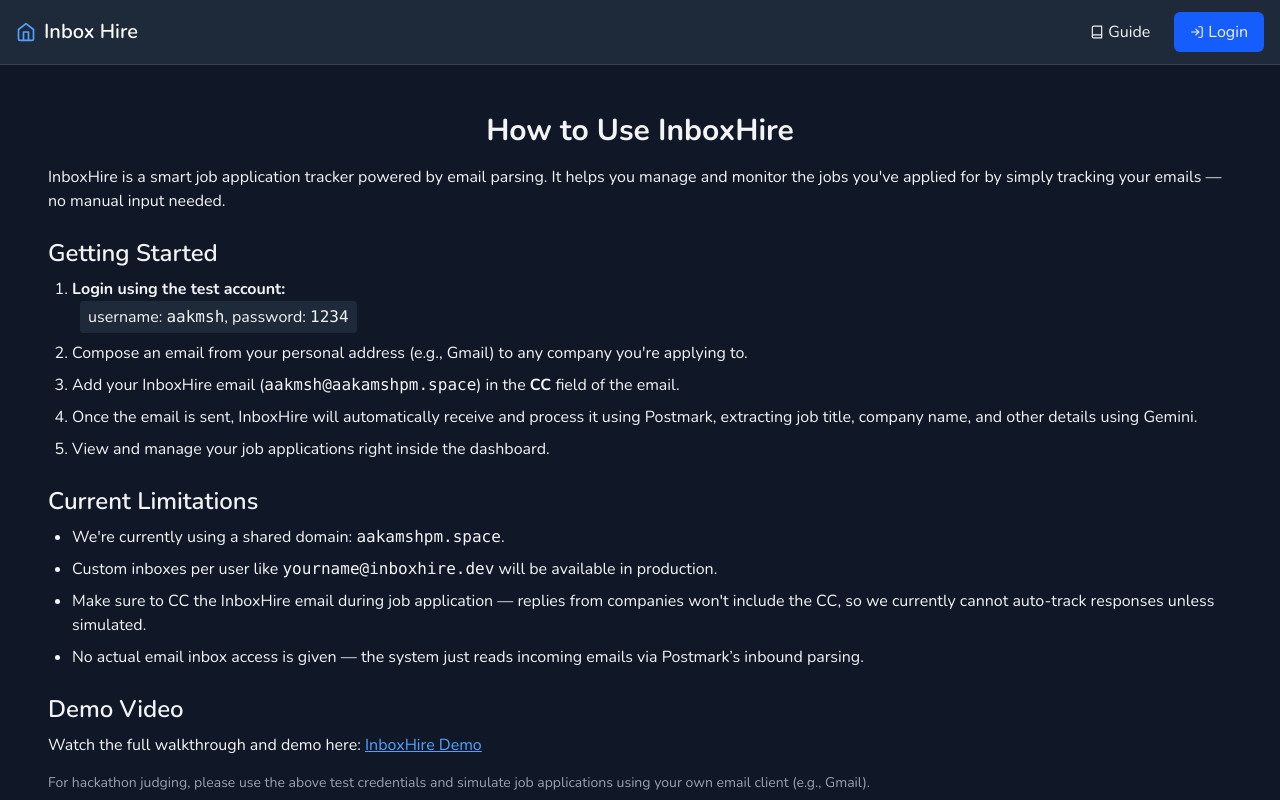
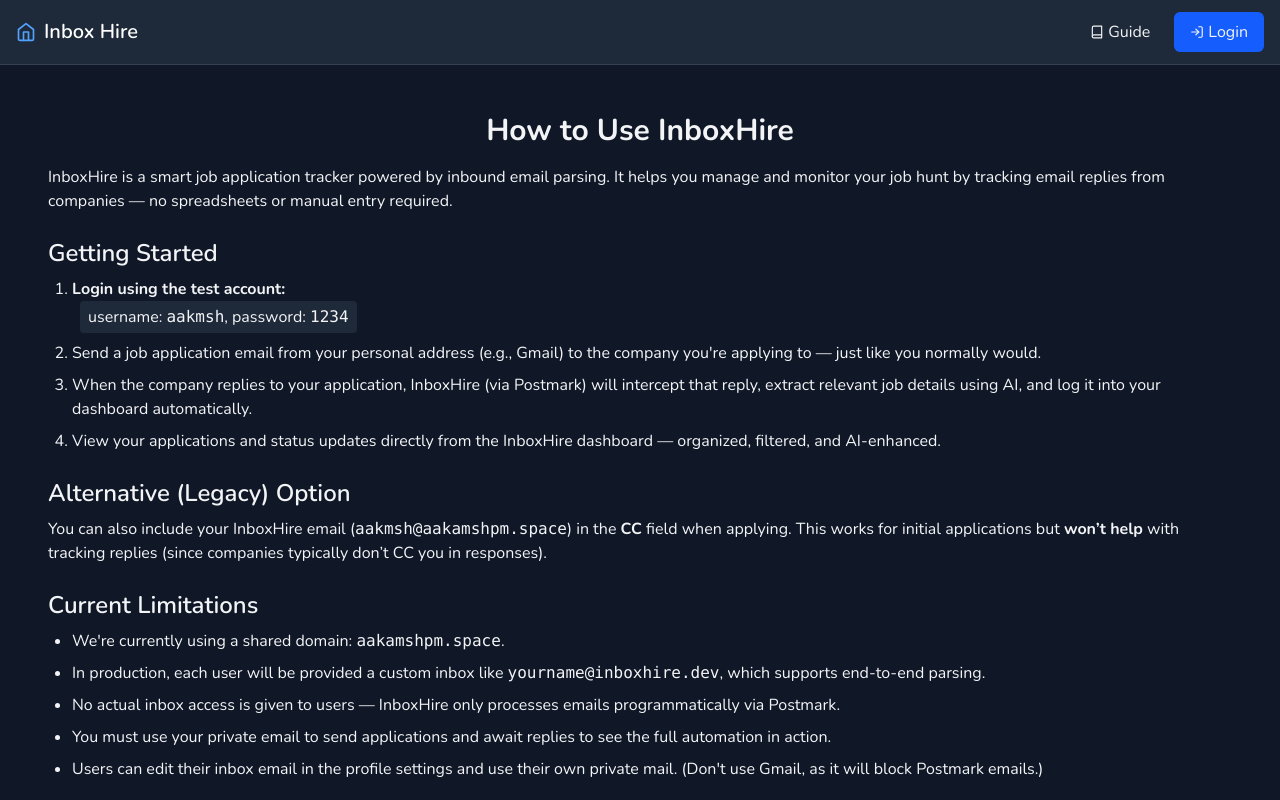
Before and after one commit to aakamshpm/inbox-hire, a React (Vite) app in the folder client/: page /guide in a window 1280 px wide. Shown: the top 800 px of the page. Built offline with nearby package versions, Linux system fonts and the light colour scheme; no server answers.

Commit message:
updated README.md

```diff
--- a/client/src/pages/Guide.tsx
+++ b/client/src/pages/Guide.tsx
@@ -8,9 +8,9 @@
       </h1>
 
       <p className="mb-4">
-        InboxHire is a smart job application tracker powered by email parsing.
-        It helps you manage and monitor the jobs you've applied for by simply
-        tracking your emails — no manual input needed.
+        InboxHire is a smart job application tracker powered by inbound email
+        parsing. It helps you manage and monitor your job hunt by tracking email
+        replies from companies — no spreadsheets or manual entry required.
       </p>
 
       <h2 className="text-2xl font-semibold mt-6 mb-2">Getting Started</h2>
@@ -23,22 +23,30 @@
           </span>
         </li>
         <li>
-          Compose an email from your personal address (e.g., Gmail) to any
-          company you're applying to.
+          Send a job application email from your personal address (e.g., Gmail)
+          to the company you're applying to — just like you normally would.
         </li>
         <li>
-          Add your InboxHire email (<code>aakmsh@aakamshpm.space</code>) in the{" "}
-          <strong>CC</strong> field of the email.
+          When the company replies to your application, InboxHire (via Postmark)
+          will intercept that reply, extract relevant job details using AI, and
+          log it into your dashboard automatically.
         </li>
         <li>
-          Once the email is sent, InboxHire will automatically receive and
-          process it using Postmark, extracting job title, company name, and
-          other details using Gemini.
-        </li>
-        <li>
-          View and manage your job applications right inside the dashboard.
+          View your applications and status updates directly from the InboxHire
+          dashboard — organized, filtered, and AI-enhanced.
         </li>
       </ol>
+
+      <h2 className="text-2xl font-semibold mt-6 mb-2">
+        Alternative (Legacy) Option
+      </h2>
+      <p className="mb-4">
+        You can also include your InboxHire email (
+        <code>aakmsh@aakamshpm.space</code>) in the <strong>CC</strong> field
+        when applying. This works for initial applications but{" "}
+        <strong>won’t help</strong> with tracking replies (since companies
+        typically don’t CC you in responses).
+      </p>
 
       <h2 className="text-2xl font-semibold mt-6 mb-2">Current Limitations</h2>
       <ul className="list-disc ml-6 mb-6 space-y-2">
@@ -46,17 +54,21 @@
           We're currently using a shared domain: <code>aakamshpm.space</code>.
         </li>
         <li>
-          Custom inboxes per user like <code>yourname@inboxhire.dev</code> will
-          be available in production.
+          In production, each user will be provided a custom inbox like{" "}
+          <code>yourname@inboxhire.dev</code>, which supports end-to-end
+          parsing.
         </li>
         <li>
-          Make sure to CC the InboxHire email during job application — replies
-          from companies won't include the CC, so we currently cannot auto-track
-          responses unless simulated.
+          No actual inbox access is given to users — InboxHire only processes
+          emails programmatically via Postmark.
         </li>
         <li>
-          No actual email inbox access is given — the system just reads incoming
-          emails via Postmark’s inbound parsing.
+          You must use your private email to send applications and await replies
+          to see the full automation in action.
+        </li>
+        <li>
+          Users can edit their inbox email in the profile settings and use their
+          own private mail. (Don't use Gmail, as it will block Postmark emails.)
         </li>
       </ul>
 
@@ -74,8 +86,10 @@
       </p>
 
       <p className="text-sm text-gray-400">
-        For hackathon judging, please use the above test credentials and
-        simulate job applications using your own email client (e.g., Gmail).
+        For hackathon testing, please use the test credentials above and
+        simulate an application from your Gmail to a fake job. Wait for a fake
+        reply (or send it from another address) and see it show up in the
+        dashboard.
       </p>
     </div>
   );
```
Also changed, not shown: 1 other file (tests, documents, lock files or other folders).
